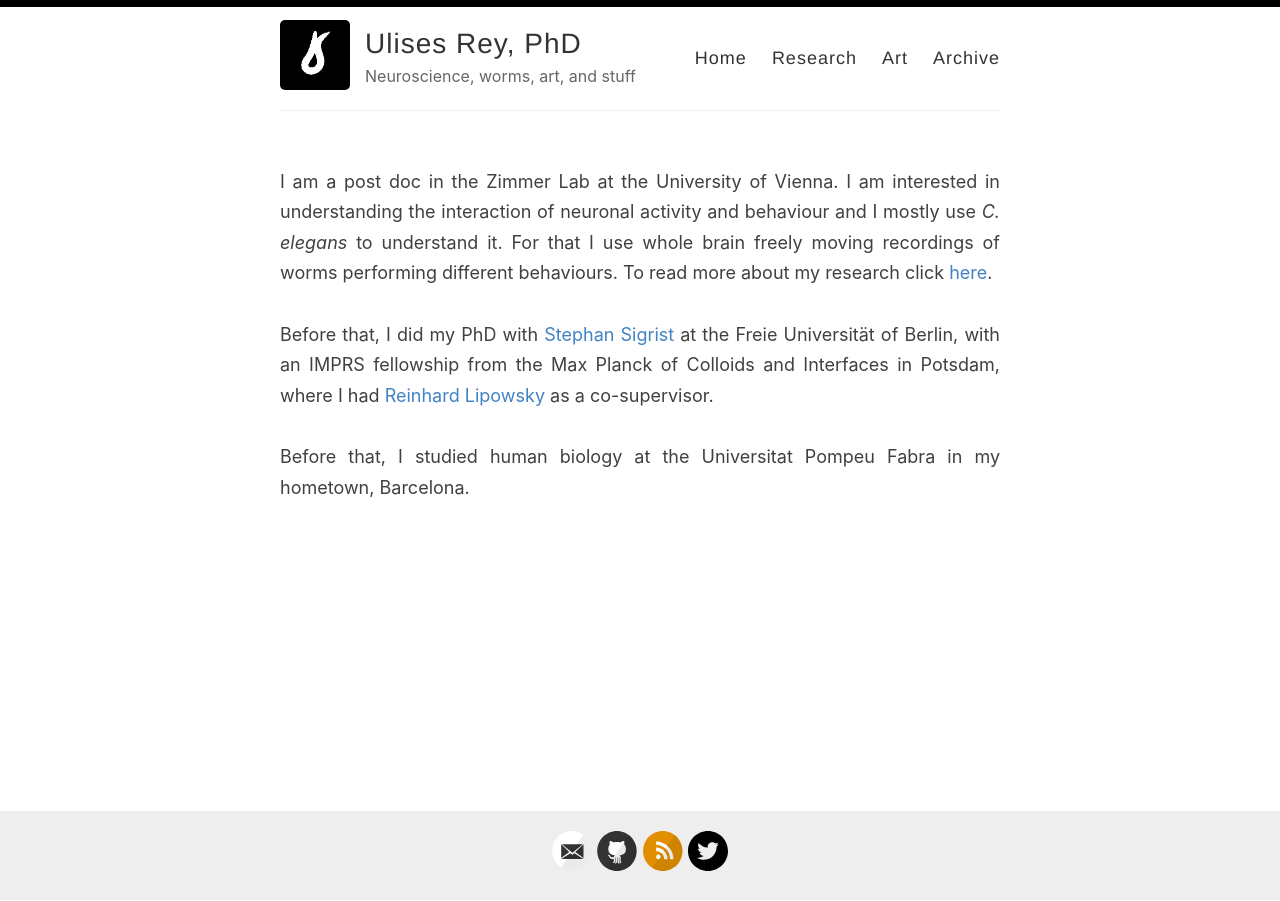
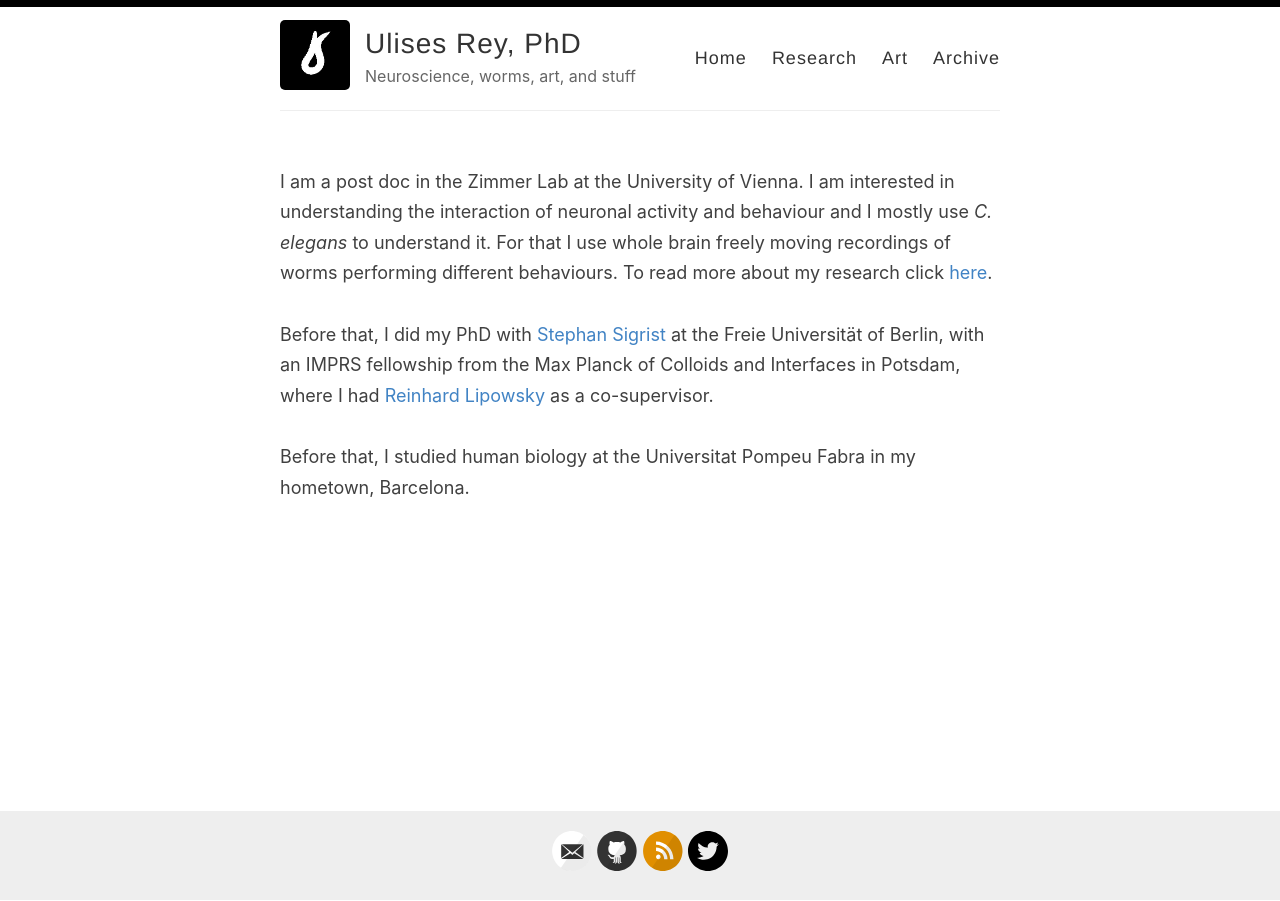
Before and after one commit to ulisesrey/ulisesrey.github.io, a Jekyll site: the page built from index.html, in a window 1280 px wide. Built offline with Jekyll 4.4.1, drawn with Linux system fonts in a browser that asks for light colours; the list of posts is cut into pages by our own code.

Commit message:
removed align, i think this was causing trouble in updating

```diff
--- a/index.html
+++ b/index.html
@@ -3,7 +3,7 @@ layout: default
 ---
 <article class="page">
 
-  <div class="entry", align="justify">
+  <div class="entry">
 <br>
 I am a post doc in the Zimmer Lab at the University of Vienna.
 I am interested in understanding the interaction of neuronal activity and behaviour and I mostly use <i>C. elegans</i> to understand it.
```
